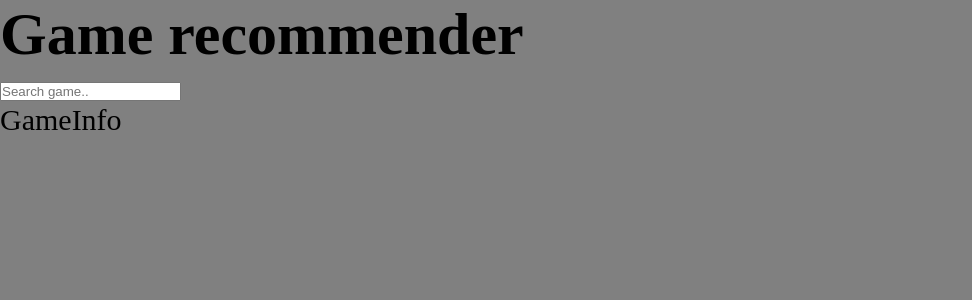
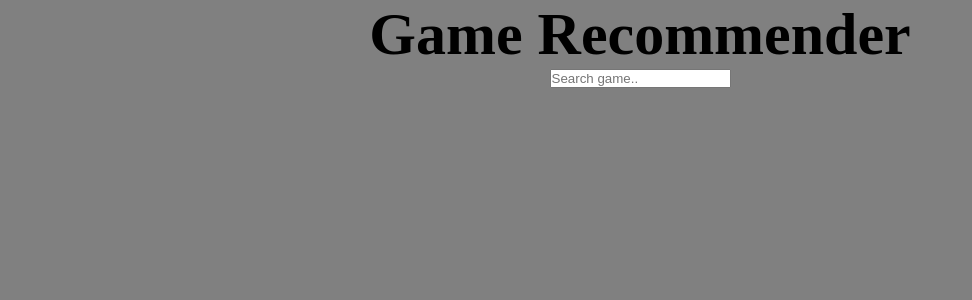
Before and after one commit to MatchaSage/rawg-project, a React (Vite) app in the folder vite-project/: page / in a window 1280 px wide. Shown: the top 300 px of the page, without its empty margins (0-972 px from the left). Built offline with nearby package versions, Linux system fonts and the light colour scheme; no server answers.

Commit message:
Api is properly passed, small style changes to center info

```diff
--- a/vite-project/src/App.jsx
+++ b/vite-project/src/App.jsx
@@ -1,13 +1,10 @@
-import { useState } from "react";
 import "./style.css";
 import Search from "./Components/Search.jsx";
-import GameInfo from "./Components/GameInfo.jsx";
 
 export default function App() {
   return (
     <div className="app">
       <Search />
-      <GameInfo />
     </div>
   );
 }
--- a/vite-project/src/Components/Search.jsx
+++ b/vite-project/src/Components/Search.jsx
@@ -1,47 +1,38 @@
-import React, { useState, useEffect } from "react";
+import React, { useState } from "react";
 import SearchResults from "./SearchResults";
 
 export default function Search() {
-  const [gameSearch, setGameSearch] = useState("");
   const [gamesArray, setGamesArray] = useState([]);
+  let searchText;
 
-  useEffect(() => {
-    const timeout = setTimeout(() => {
-      const fetchData = async () => {
-        const result = await fetch(
-          `https://api.rawg.io/api/games?key=3649c080caa8421eb6efd3638ba5b10e&search=${gameSearch}&ordering=-metacritic`
-        );
-        result.json().then((json) => {
-          setGamesArray(json.results);
-        });
-      };
-      fetchData();
-    }, 500);
-
-    return function () {
-      clearTimeout(timeout);
-    };
-  }, [gameSearch]);
-
-  function setSearch() {
+  function setSearchText() {
     let inputField = "";
     let inputValue = "";
     inputField = document.getElementsByClassName("game-input");
     inputValue = inputField[0].value;
-    setGameSearch(inputValue);
+    searchText = inputValue;
+    handleGamesArray();
+  }
+
+  function handleGamesArray() {
+    fetch(
+      `https://api.rawg.io/api/games?key=3649c080caa8421eb6efd3638ba5b10e&search=${searchText}`
+    )
+      .then((response) => response.json())
+      .then((json) => setGamesArray(json));
   }
 
   return (
-    <div className="searchBlock">
-      <h1>Game recommender</h1>
+    <div className="search-block">
+      <h1>Game Recommender</h1>
       <input
         type="text"
         name="gameSearch"
         className="game-input"
         placeholder="Search game.."
-        onChange={setSearch}
+        onChange={setSearchText}
       ></input>
-      <SearchResults text={gameSearch} array={gamesArray} />
+      <SearchResults text={searchText} games={gamesArray} />
     </div>
   );
 }
--- a/vite-project/src/Components/SearchResults.jsx
+++ b/vite-project/src/Components/SearchResults.jsx
@@ -1,12 +1,28 @@
 import React from "react";
 
 export default function SearchResults(props) {
-  console.log(props.array);
+  if (props.games.results !== undefined) {
+    console.log(props.games.results[0].name);
+  }
+
   let searchContainer = document.querySelector(".search-results");
   if (props.text !== "" && searchContainer !== null) {
     searchContainer.style.display = "flex";
   } else if (props.text === "" && searchContainer !== null) {
     searchContainer.style.display = "none";
   }
-  return <div className="search-results">SearchResults</div>;
+  return (
+    <div className="search-results">
+      <h1>SearchResults</h1>
+      <h2>
+        {(() => {
+          if (props.games.results !== undefined) {
+            {
+              return props.games.results[0].name;
+            }
+          }
+        })()}
+      </h2>
+    </div>
+  );
 }
--- a/vite-project/src/style.css
+++ b/vite-project/src/style.css
@@ -12,3 +12,16 @@ body {
 .search-results {
   display: none;
 }
+
+.app {
+  display: flex;
+  flex-direction: column;
+  align-items: center;
+  justify-content: flex-start;
+}
+
+.search-block {
+  display: flex;
+  flex-direction: column;
+  align-items: center;
+}
```
